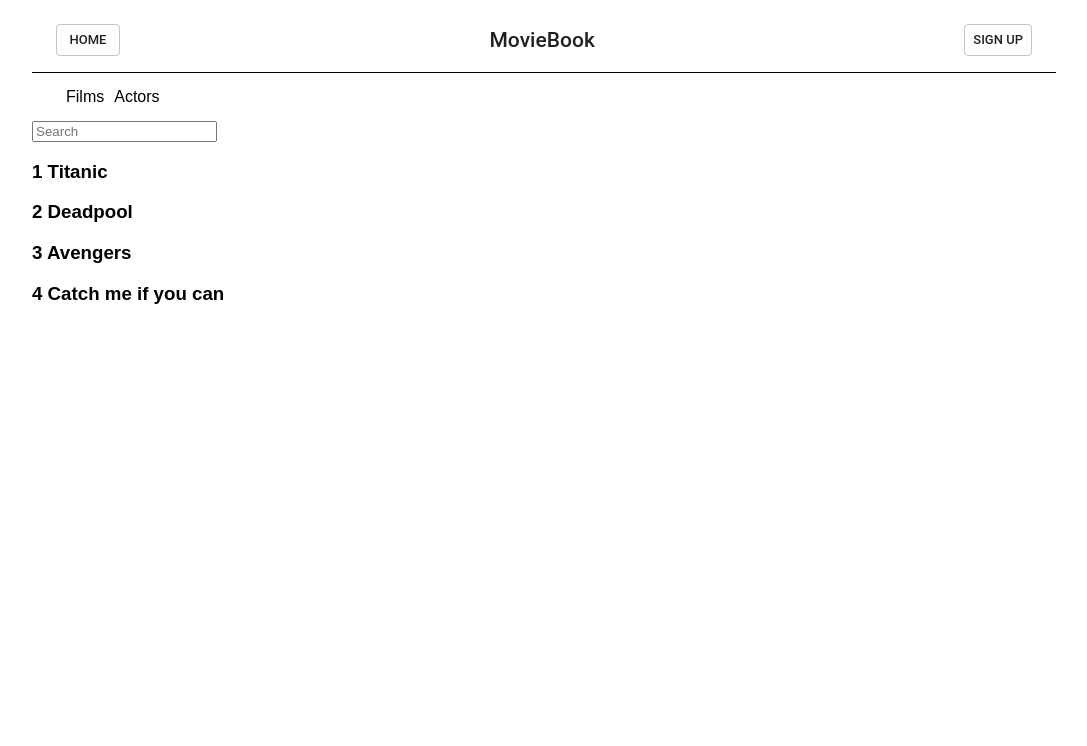
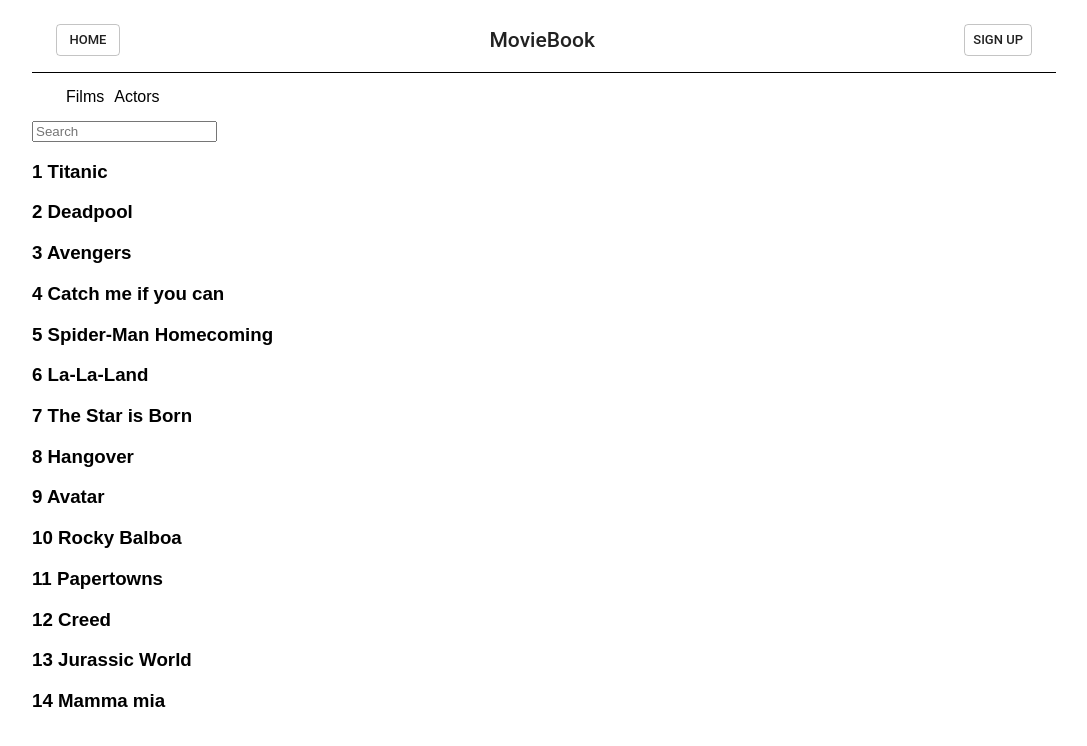
Before and after one commit to tokerson/Moviebook-frontend, a React (Create React App) app: page /films in a window 1280 px wide. Shown: the top 746 px of the page, without its empty margins (96-1183 px from the left). Built offline with nearby package versions, Linux system fonts and the light colour scheme.

Commit message:
searching doesn't care about upper or lower case

```diff
--- a/src/components/MovieList.js
+++ b/src/components/MovieList.js
@@ -11,7 +11,8 @@ class MovieList extends Component {
 
     this.state = {
       movies : JSON,
-      filtered : []
+      filtered : [],
+      searching : false
     }
   }
 
@@ -19,24 +20,30 @@ class MovieList extends Component {
   //this function filters json, looking for a title corresponding to given word
   filterMovies = (event) => {
     let filtered = this.state.movies.filter(item => {
-      return item.title.indexOf(event.target.value) > -1;
+      //toUpperCase, so user doesn't have to bother about Upper or Lower case sensitive titles.
+      return item.title.toUpperCase().indexOf(event.target.value.toUpperCase()) > -1;
     });
 
+
     this.setState({
-      filtered: filtered
+      filtered: filtered,
+      searching:  event.target.value.length > 0
     });
   }
 
   render() {
 
     //we want to display either whole list of movies or filtered list depending on the users input
-    const movies = this.state.filtered.length === 0 ? this.state.movies : this.state.filtered
+    let movies = this.state.filtered.length === 0 ? this.state.movies : this.state.filtered;
+    if(this.state.filtered.length === 0 && this.state.searching === true) {
+      movies = []
+    }
 
     return (
       <div>
 
           <input type="text" onChange={this.filterMovies} placeholder="Search"></input>
-          <MovieListItem movies={movies}/>
+          <MovieListItem key={movies.id} movies={movies}/>
       </div>
     );
   }
--- a/src/components/MovieListItem.js
+++ b/src/components/MovieListItem.js
@@ -1,6 +1,5 @@
-import React , { Component } from 'react';
+import React  from 'react';
 import {NavLink} from 'react-router-dom'
-import styles from '../css/App.css';
 
 const MovieListItem = (props) => {
 
--- a/src/json/Movies.json
+++ b/src/json/Movies.json
@@ -1,19 +1,72 @@
 [
     {
-        "id" : "1",
+        "id" : 1,
         "title" : "Titanic",
         "director" : "Tom Cruise"
     },
     {
         "id" : "2",
-        "title" : "Deadpool"
+        "title" : "Deadpool",
+        "director" : ""
     },
     {
         "id" : "3",
-        "title" : "Avengers"
+        "title" : "Avengers",
+        "director" : "Stan Lee"
     },
     {
         "id" : "4",
-        "title" : "Catch me if you can"
+        "title" : "Catch me if you can",
+        "director" : ""
+    },
+    {
+        "id" : "5",
+        "title" : "Spider-Man Homecoming",
+        "director" : ""
+    },
+    {
+        "id" : "6",
+        "title" : "La-La-Land",
+        "director" : ""
+    },
+    {
+        "id" : "7",
+        "title" : "The Star is Born",
+        "director" : "Bradley Cooper"
+    },
+    {
+        "id" : "8",
+        "title" : "Hangover",
+        "director" : ""
+    },
+    {
+        "id" : "9",
+        "title" : "Avatar",
+        "director" : ""
+    },
+    {
+        "id" : "10",
+        "title" : "Rocky Balboa",
+        "director" : ""
+    },
+    {
+        "id" : "11",
+        "title" : "Papertowns",
+        "director" : ""
+    },
+    {
+        "id" : "12",
+        "title" : "Creed",
+        "director" : ""
+    },
+    {
+        "id" : 13,
+        "title" : "Jurassic World",
+        "director" : ""
+    },
+    {
+        "id" : 14,
+        "title" : "Mamma mia",
+        "director" : ""
     }
 ]
```
